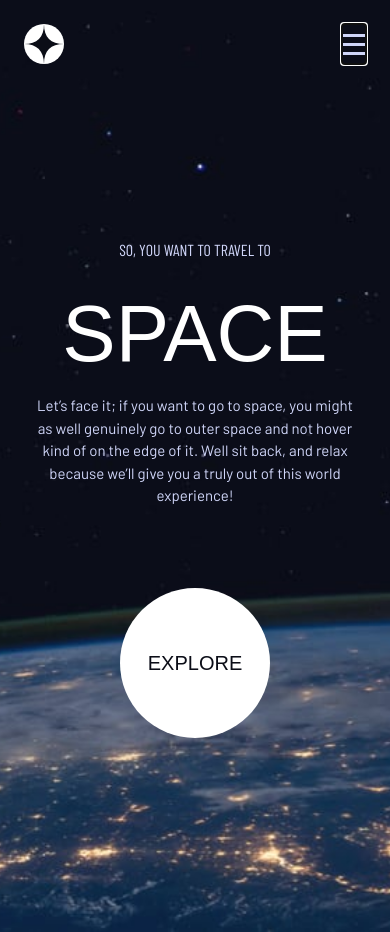
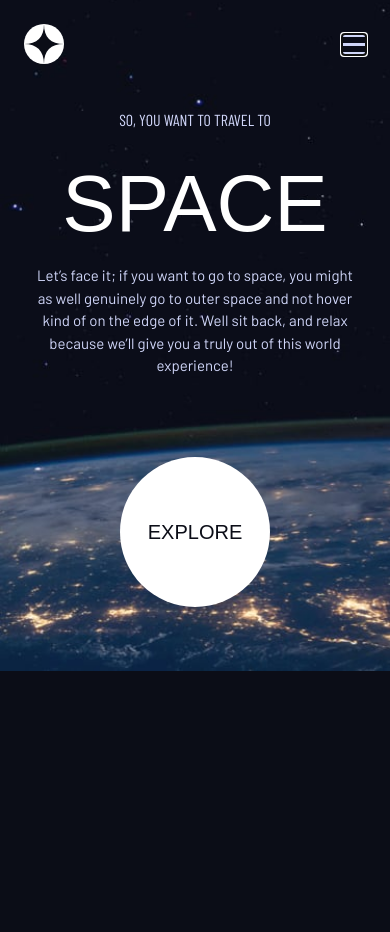
Before and after one commit to basitkorai/space-tourism-website, a React (Vite) app: page / in a window 390 px wide. After the commit the page ends 844 px from the top, so only its background shows below. Built offline with nearby package versions, Linux system fonts and the light colour scheme; a web font is replaced by a local one.

Commit message:
fix: mobile nav won't show up on bigger screens

```diff
--- a/src/components/Navbar.jsx
+++ b/src/components/Navbar.jsx
@@ -17,7 +17,7 @@ const Navbar = () => {
     <>
       <div className="pt-6 px-6 mb-6">
         <nav
-          className="nav navbar flex justify-between"
+          className="nav navbar flex justify-between items-center"
           id="navbar"
           aria-labelledby="primary-navigation"
         >
@@ -30,6 +30,7 @@ const Navbar = () => {
             onClick={() => {
               setIsSidebarOpen(true)
             }}
+            className="md:hidden"
             type="button"
             aria-expanded={isSidebarOpen}
             aria-controls="sidenav"
--- a/src/components/Sidebar.jsx
+++ b/src/components/Sidebar.jsx
@@ -12,7 +12,7 @@ const Sidebar = () => {
   }, [isSidebarOpen])
 
   return (
-    <nav className="" role="navigation">
+    <nav className="md:hidden" role="navigation">
       <ul
         className={`bg-navcolor backdrop-blur-spaceblur fixed top-0 right-0 ${
           isSidebarOpen ? 'translate-x-0' : 'translate-x-full'
--- a/src/pages/Home.jsx
+++ b/src/pages/Home.jsx
@@ -9,7 +9,7 @@ const Home = () => {
     <div className={`${backgroundImages}`}>
       <Navbar />
       <Sidebar />
-      <div className={`container grid place-items-center min-h-screen px-4`}>
+      <div className={`container grid place-items-center px-4 py-6`}>
         <section>
           <div className="text-center mb-[5.06rem]">
             <h1 className="grid gap-4">
```
